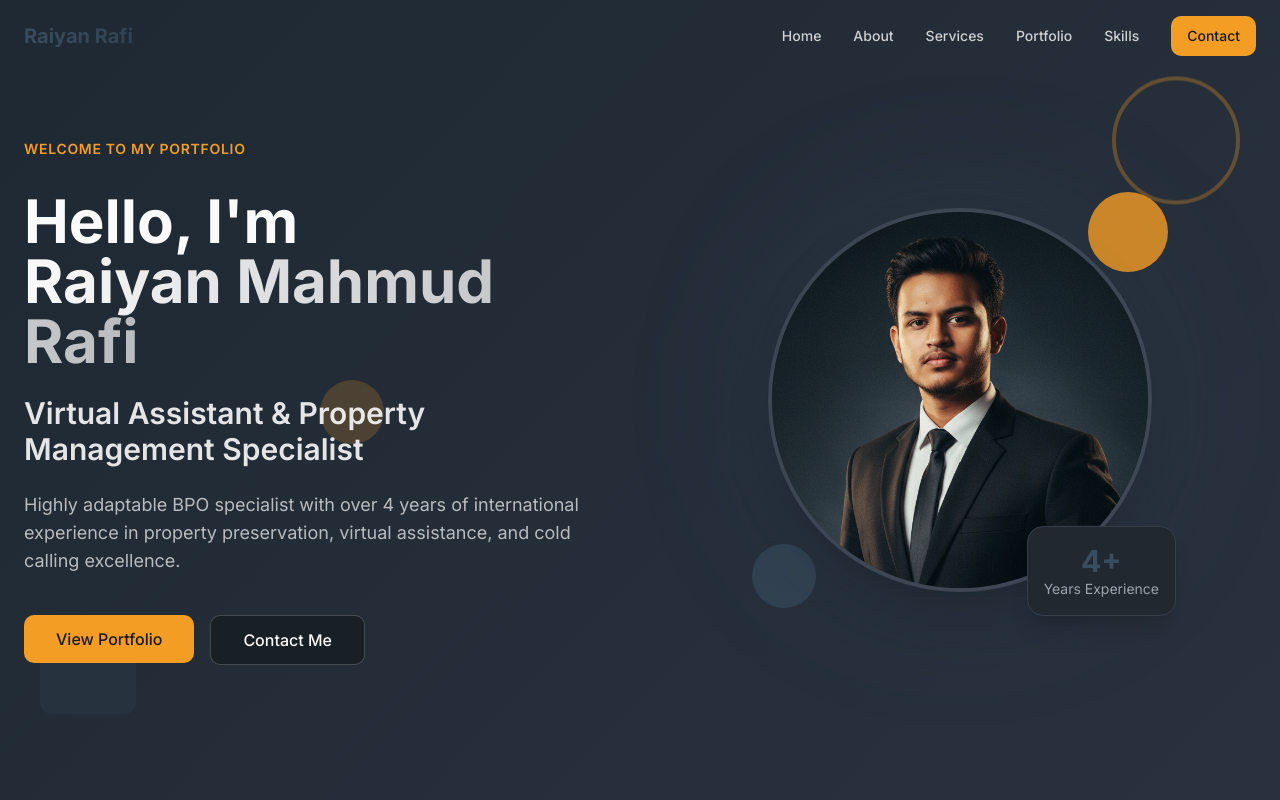
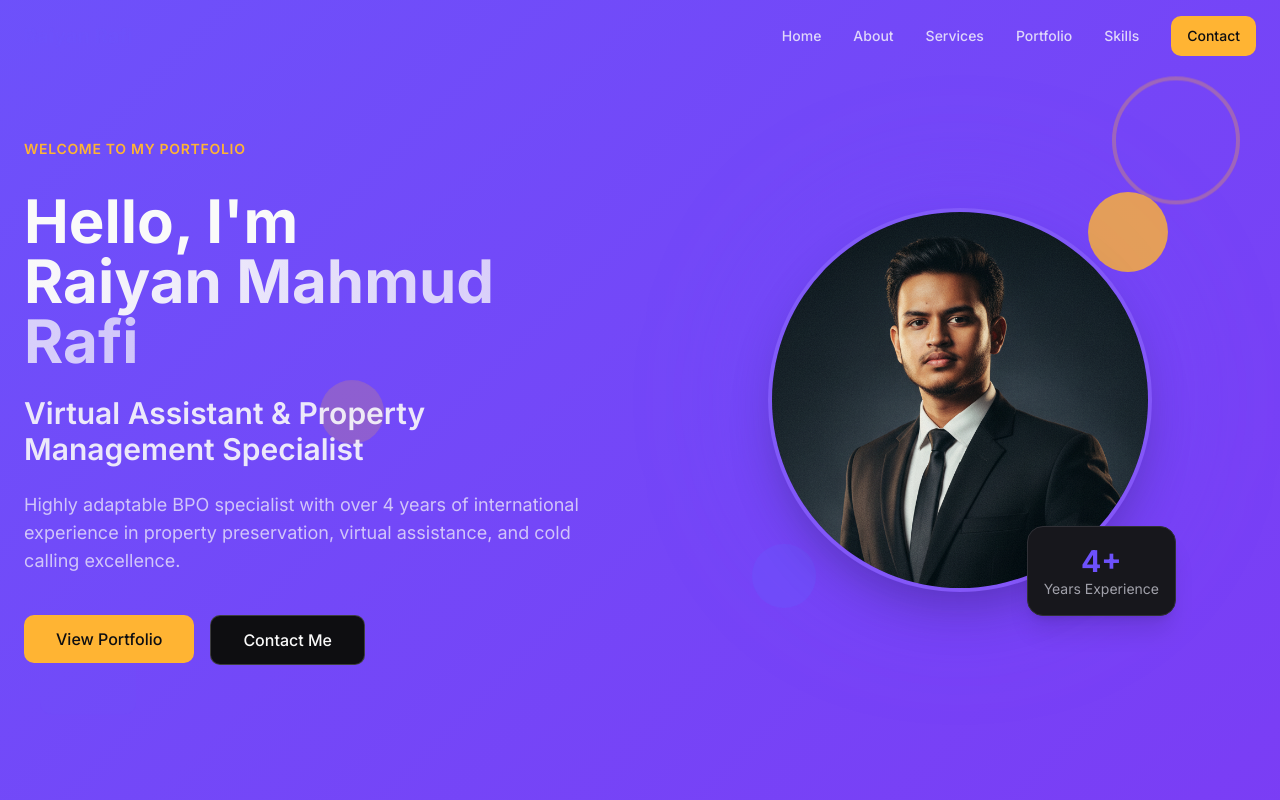
Before and after one commit to RAIYAN-MAHMUD/raiyanmahmudrafi, a React (Vite) app: page / in a window 1280 px wide. Shown: the top 800 px of the page. Built offline with nearby package versions, Linux system fonts and the light colour scheme; the HTML template or start-up script is replaced by a standard one.

Commit message:
Reverted to commit 6f6bc6d6bd981c4117eacb3e9d04e670b6409eb9

```diff
--- a/src/components/About.tsx
+++ b/src/components/About.tsx
@@ -6,7 +6,7 @@ const About = () => {
       <div className="max-w-6xl mx-auto px-6">
         <div className="text-center mb-12 animate-fade-in">
           <p className="text-primary font-semibold text-sm tracking-wider uppercase mb-2">About Me</p>
-          <h2 className="text-4xl md:text-5xl font-bold mb-4">I'm not a seller, I solve problems for you.</h2>
+          <h2 className="text-4xl md:text-5xl font-bold mb-4">Designing Solutions, Not Just Visuals</h2>
         </div>
 
         <div className="grid md:grid-cols-2 gap-12 items-center">
--- a/src/index.css
+++ b/src/index.css
@@ -8,38 +8,38 @@ All colors MUST be HSL.
 
 @layer base {
   :root {
-    --background: 210 20% 12%;
+    --background: 240 10% 6%;
     --foreground: 0 0% 98%;
 
-    --card: 215 18% 16%;
+    --card: 240 8% 10%;
     --card-foreground: 0 0% 98%;
 
-    --popover: 215 18% 16%;
+    --popover: 240 8% 10%;
     --popover-foreground: 0 0% 98%;
 
-    --primary: 210 25% 30%;
+    --primary: 250 95% 65%;
     --primary-foreground: 0 0% 100%;
 
-    --secondary: 215 15% 22%;
+    --secondary: 240 6% 15%;
     --secondary-foreground: 0 0% 98%;
 
-    --muted: 215 15% 25%;
-    --muted-foreground: 215 10% 65%;
+    --muted: 240 6% 20%;
+    --muted-foreground: 240 5% 65%;
 
-    --accent: 35 90% 55%;
-    --accent-foreground: 0 0% 10%;
+    --accent: 38 100% 60%;
+    --accent-foreground: 240 10% 6%;
 
     --destructive: 0 84% 60%;
     --destructive-foreground: 0 0% 98%;
 
-    --border: 215 15% 25%;
-    --input: 215 15% 25%;
-    --ring: 35 90% 55%;
+    --border: 240 6% 20%;
+    --input: 240 6% 20%;
+    --ring: 250 95% 65%;
 
     --radius: 0.75rem;
 
-    --gradient-hero: linear-gradient(135deg, hsl(210 25% 16%), hsl(215 20% 20%));
-    --gradient-card: linear-gradient(145deg, hsl(215 18% 18%), hsl(215 18% 16%));
+    --gradient-hero: linear-gradient(135deg, hsl(250 95% 65%), hsl(260 90% 60%));
+    --gradient-card: linear-gradient(145deg, hsl(240 8% 12%), hsl(240 8% 10%));
   }
 }
 
```
